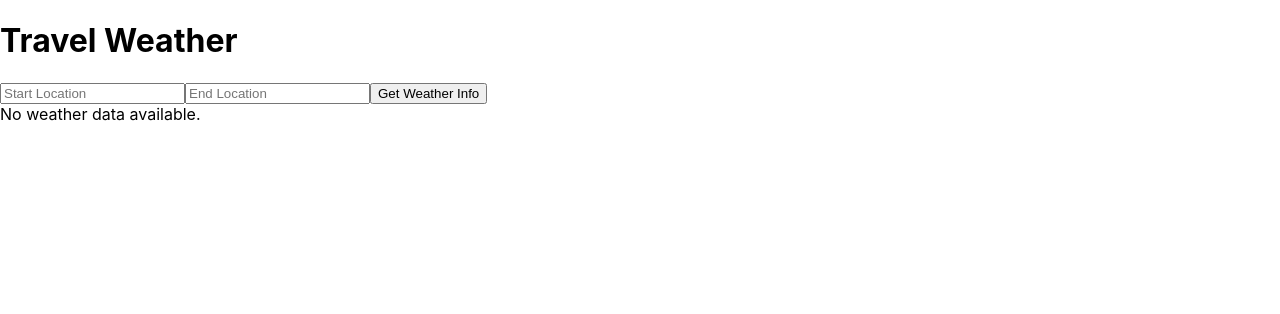
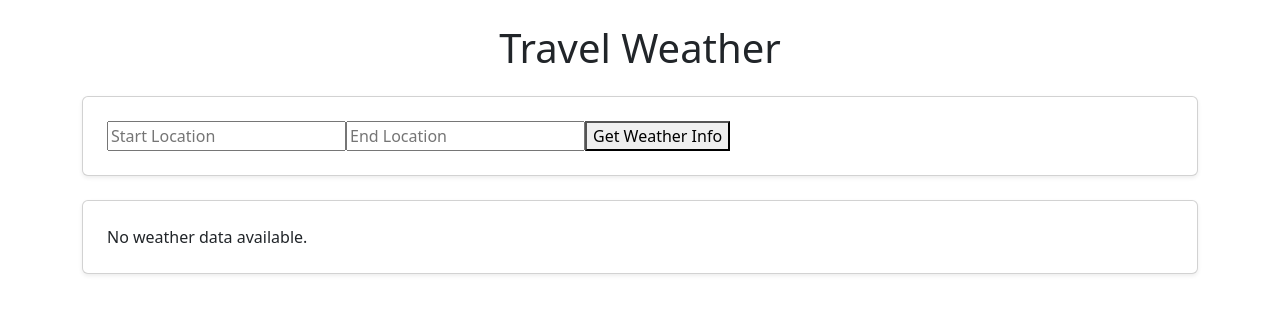
Before and after one commit to JaskaranSingh0/travel-weather, a React (Create React App) app in the folder frontend/: page / in a window 1280 px wide. Shown: the top 314 px of the page. Built offline with nearby package versions, Linux system fonts and the light colour scheme.

Commit message:
Improved UI with Bootstrap and updated components

```diff
--- a/frontend/src/App.js
+++ b/frontend/src/App.js
@@ -2,7 +2,8 @@ import React, { useState } from 'react';
 import axios from 'axios';
 import RouteForm from './components/RouteForm';
 import WeatherInfo from './components/WeatherInfo';
-import MapView from './components/MapView'; // Import MapView component
+import MapView from './components/MapView';
+import 'bootstrap/dist/css/bootstrap.min.css';
 
 const App = () => {
   const [weatherData, setWeatherData] = useState(null);
@@ -48,16 +49,25 @@ const App = () => {
   };
 
   return (
-    <div>
-      <h1>Travel Weather</h1>
-      <RouteForm onSearch={fetchWeatherData} />
-      {distance && <h2>Total Distance: {distance} km</h2>}
-      {duration && <h2>Estimated Travel Time: {duration} hours</h2>}
-      {traffic && <h2>Traffic Conditions: {traffic}</h2>}
-      <WeatherInfo weatherData={weatherData} />
-      {/* Render the MapView component only if routeCoordinates are available */}
+    <div className="container my-4">
+      <h1 className="text-center mb-4">Travel Weather</h1>
+      <div className="card p-4 mb-4 shadow-sm">
+        <RouteForm onSearch={fetchWeatherData} />
+      </div>
+      {distance && (
+        <div className="alert alert-info">
+          <h2>Total Distance: {distance} km</h2>
+          <h2>Estimated Travel Time: {duration} hours</h2>
+          <h2>Traffic Conditions: {traffic}</h2>
+        </div>
+      )}
+      <div className="card p-4 mb-4 shadow-sm">
+        <WeatherInfo weatherData={weatherData} />
+      </div>
       {routeCoordinates.length > 0 && (
-        <MapView routeCoordinates={routeCoordinates} weatherData={weatherData} />
+        <div className="card p-4 shadow-sm">
+          <MapView routeCoordinates={routeCoordinates} weatherData={weatherData} />
+        </div>
       )}
     </div>
   );
--- a/frontend/src/components/MapView.js
+++ b/frontend/src/components/MapView.js
@@ -1,29 +1,12 @@
-import React, { useEffect } from 'react';
+import React from 'react';
 import { MapContainer, TileLayer, Polyline, Marker, Popup } from 'react-leaflet';
-import L from 'leaflet';
 import 'leaflet/dist/leaflet.css';
 
-// Define a function to create custom icons based on weather condition
-const createCustomIcon = (iconUrl) => {
-  return new L.Icon({
-    iconUrl,
-    iconSize: [40, 40], // Size of the icon
-    iconAnchor: [20, 40], // Point of the icon which will correspond to marker's location
-    popupAnchor: [0, -40] // Point from which the popup should open relative to the iconAnchor
-  });
-};
-
 const MapView = ({ routeCoordinates, weatherData }) => {
-  useEffect(() => {
-    console.log('Route Coordinates:', routeCoordinates);
-    console.log('Weather Data:', weatherData);
-  }, [routeCoordinates, weatherData]);
-
-  // Set the initial center of the map to the first coordinate of the route
   const initialPosition = routeCoordinates.length ? [routeCoordinates[0][1], routeCoordinates[0][0]] : [32.7266, 74.8794];
 
   return (
-    <MapContainer center={initialPosition} zoom={7} style={{ height: '500px', width: '100%' }}>
+    <MapContainer center={initialPosition} zoom={10} style={{ height: '400px', width: '100%' }}>
       <TileLayer
         url="https://{s}.tile.openstreetmap.org/{z}/{x}/{y}.png"
         attribution='&copy; <a href="https://www.openstreetmap.org/copyright">OpenStreetMap</a> contributors'
@@ -31,13 +14,8 @@ const MapView = ({ routeCoordinates, weatherData }) => {
       {routeCoordinates.length > 0 && (
         <Polyline positions={routeCoordinates.map(coord => [coord[1], coord[0]])} color="blue" />
       )}
-      {weatherData.map((point, index) => {
-        // Define the icon URL based on weather condition or use OpenWeatherMap icons
-        const iconUrl = `https://openweathermap.org/img/wn/${point.icon}.png`;
-        const customIcon = createCustomIcon(iconUrl);
-
-        return (
-          <Marker key={index} position={[point.lat, point.lon]} icon={customIcon}>
+      {weatherData.map((point, index) => (
+        <Marker key={index} position={[point.lat, point.lon]}>
           <Popup>
             <strong>{point.location}</strong><br />
             {point.description}, {point.temperature}°C<br />
@@ -45,8 +23,7 @@ const MapView = ({ routeCoordinates, weatherData }) => {
             Wind Speed: {point.windSpeed} m/s
           </Popup>
         </Marker>
-        );
-      })}
+      ))}
     </MapContainer>
   );
 };
--- a/frontend/src/components/WeatherInfo.js
+++ b/frontend/src/components/WeatherInfo.js
@@ -7,19 +7,25 @@ const WeatherInfo = ({ weatherData }) => {
 
   return (
     <div>
-      <h2>Weather Information Along the Route</h2>
-      <ul>
+      <h2 className="mb-4">Weather Information Along the Route</h2>
+      <ul className="list-group">
         {weatherData.map((point, index) => (
-          <li key={index}>
-            <strong>{point.location}</strong>: {point.description}, {point.temperature}°C
+          <li key={index} className="list-group-item d-flex align-items-center">
+            <div className="me-3">
               <img
                 src={`https://openweathermap.org/img/wn/${point.icon}.png`}
                 alt={point.description}
               />
-            <ul>
+            </div>
+            <div>
+              <h5 className="mb-2">
+                <strong>{point.location}</strong>: {point.description}, {point.temperature}°C
+              </h5>
+              <ul className="list-unstyled mb-0">
                 <li>Humidity: {point.humidity}%</li>
                 <li>Wind Speed: {point.windSpeed} m/s</li>
               </ul>
+            </div>
           </li>
         ))}
       </ul>
--- a/frontend/src/index.js
+++ b/frontend/src/index.js
@@ -3,6 +3,8 @@ import ReactDOM from 'react-dom/client';
 import './index.css';
 import App from './App';
 import reportWebVitals from './reportWebVitals';
+import 'bootstrap/dist/css/bootstrap.min.css';
+
 
 const root = ReactDOM.createRoot(document.getElementById('root'));
 root.render(
--- /dev/null
+++ b/package.json
@@ -0,0 +1,5 @@
+{
+  "dependencies": {
+    "bootstrap": "^5.3.3"
+  }
+}
```
Also changed, not shown: 1 other file (tests, documents, lock files or other folders). Lines whose indentation alone changed are shown as unchanged.
